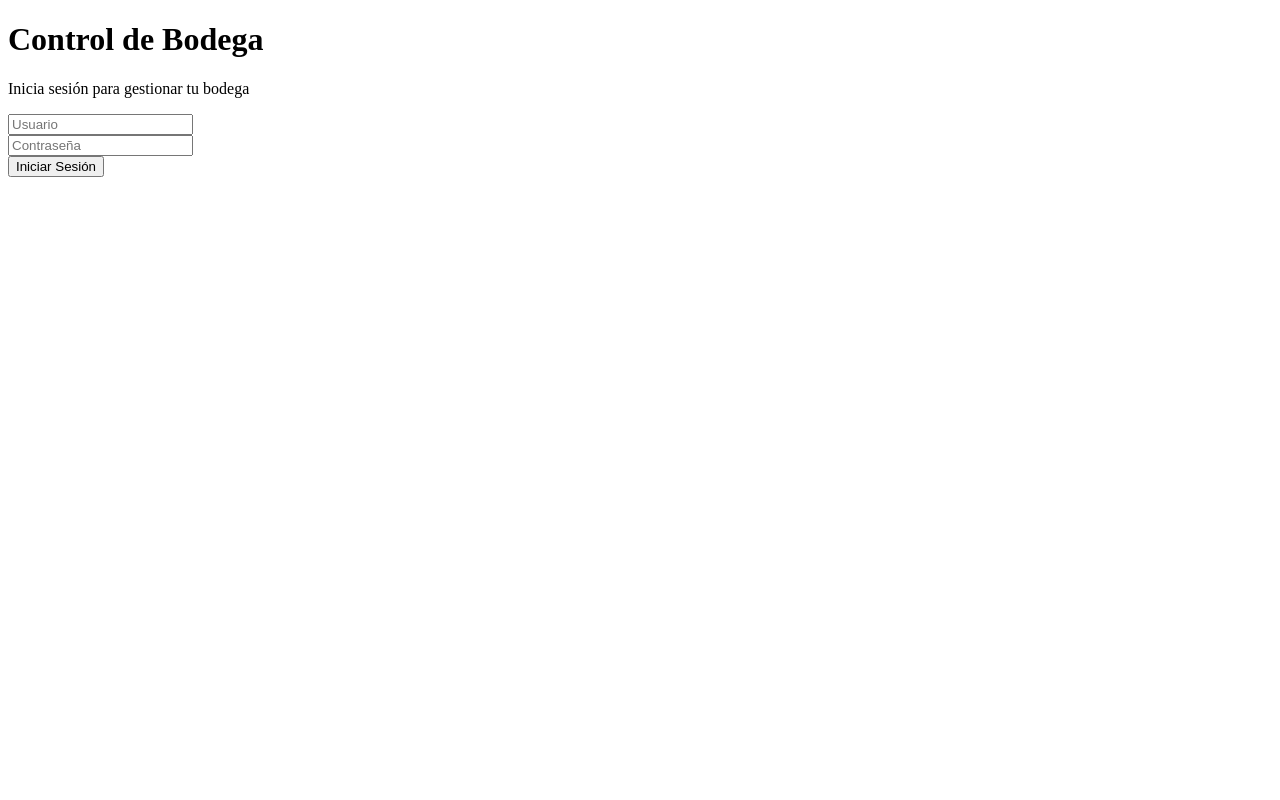
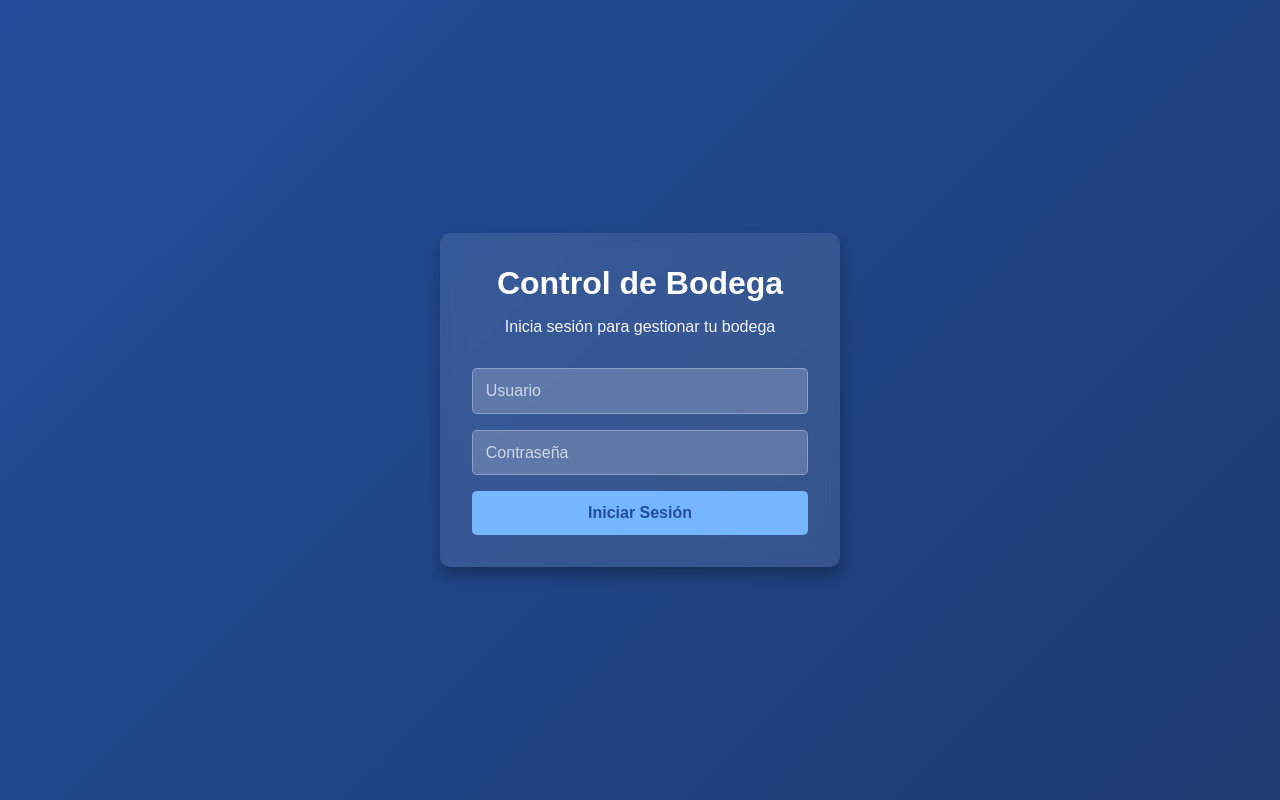
Before and after one commit to iag-lol/bodega, a plain HTML site: page index.html in a window 1280 px wide. Drawn offline with Linux system fonts and the light colour scheme; the site is published under a folder, as on GitHub Pages, so addresses that start at the root find nothing.

Commit message:
Update index.html

```diff
--- a/index.html
+++ b/index.html
@@ -6,7 +6,7 @@
   <script src="https://accounts.google.com/gsi/client" async defer></script>
 <script src="https://apis.google.com/js/api.js" onload="onGapiLoad()"></script>
   <title>Login - Control de Bodega</title>
-  <link rel="stylesheet" href="/css/login.css">
+  <link rel="stylesheet" href="css/login.css">
 </head>
 <body>
   <div class="login-container">
```
